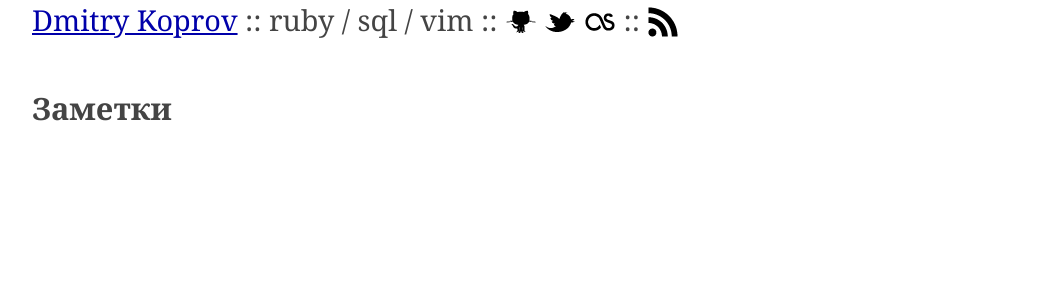
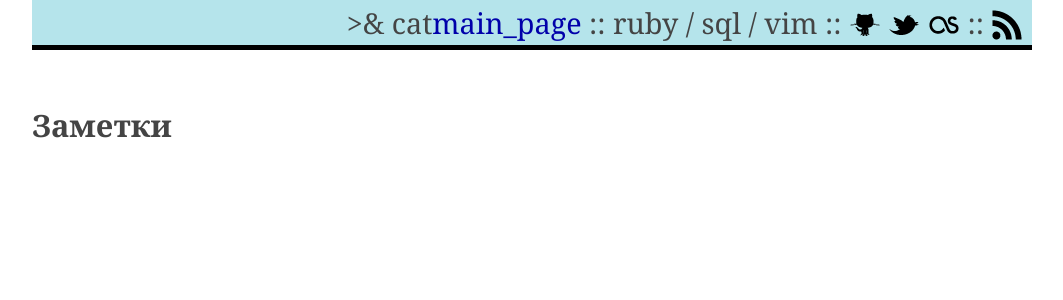
Before and after one commit to dkoprov/dkoprov.github.com, a Jekyll site: the page built from index.html, in a window 1280 px wide. Shown: the top 300 px of the page, without its empty margins (108-1171 px from the left). Built offline with Jekyll 4.4.1, drawn with Linux system fonts in a browser that asks for light colours; nearby versions of some CDN libraries; some web fonts are replaced; library files that are not in the unit come from our copies; Markdown is read by kramdown in place of the engine named in the settings.

Commit message:
Yet another style edit. When do the hell I'll wright something useful?!

```diff
--- a/_layouts/default.html
+++ b/_layouts/default.html
@@ -22,7 +22,7 @@
     <!-- ClickTale end of Top part -->
 
     <div class="caption">
-      <a href="/">Dmitry Koprov</a> ::
+      &gt;&amp; cat<a href="/">main_page</a> ::
       ruby / sql / vim ::
       <a href="https://github.com/dkoprov"><img src="/images/github.png" /></a>
       <a href="http://twitter.com/dkoprov"><img src="/images/twitter.png" /></a>
--- a/css/main.css
+++ b/css/main.css
@@ -5,7 +5,7 @@ body{
   font-family: 'PT Serif', Georgia, serif;
   font-size: 1.2em;
   line-height: 1.4em;
-  padding: .3em 2em;
+  padding: 0 .3em 2em;
   margin: 0 auto;
 }
 
@@ -33,9 +33,25 @@ h1 {
 
 .caption{
   font-size: 1.5em;
+  border-bottom: 0.2em solid black;
+  padding: .3em;
+  background-color: #B5E4EB;
+  text-align: right;
 }
 .caption img {
   margin-bottom: -7px;
+}
+.caption span {
+  float: left;
+  display: inline-block;
+  clear: both;
+  font-family: 'Liberation Mono', 'Menlo', monospace;
+}
+.caption a {
+  text-decoration: none;
+}
+.caption a:hover {
+  text-decoration: underline;
 }
 
 ul.posts {
```
